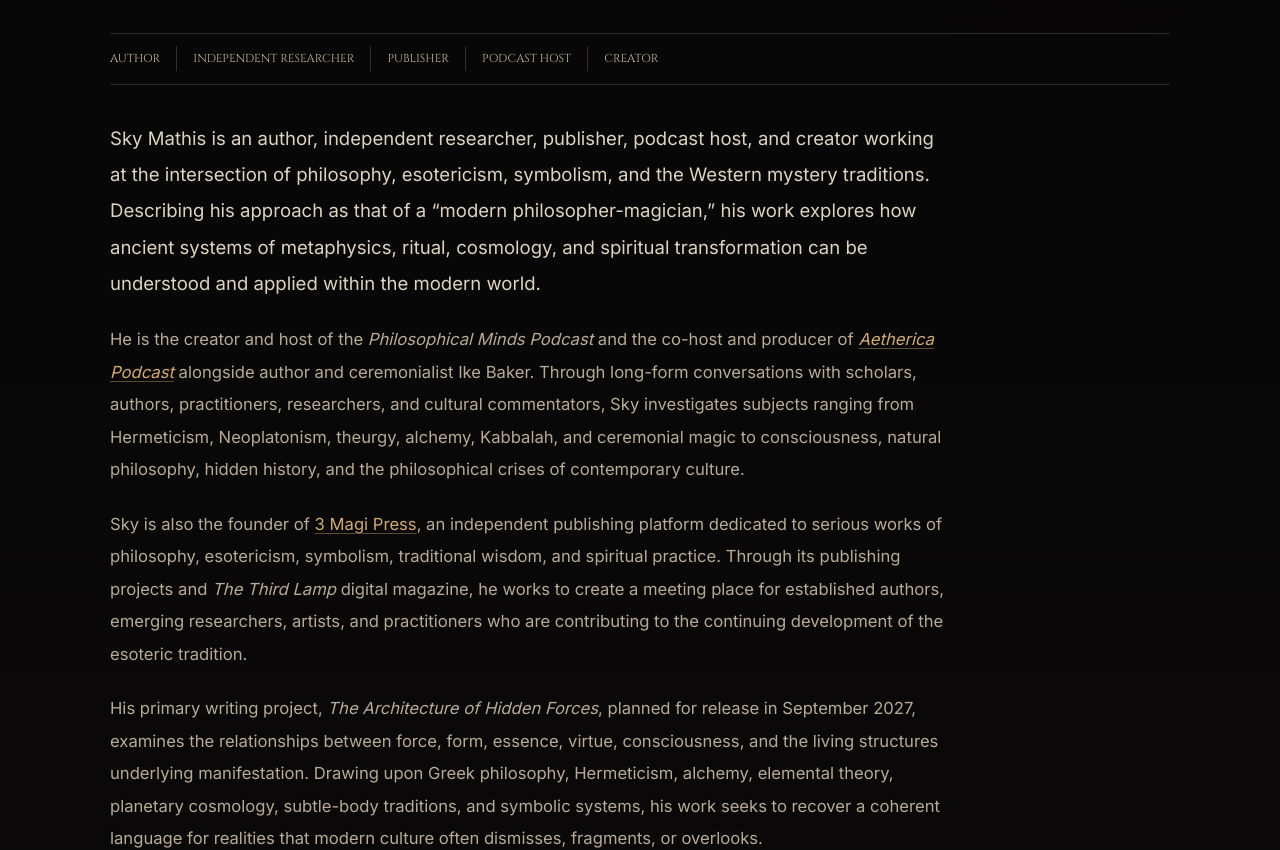
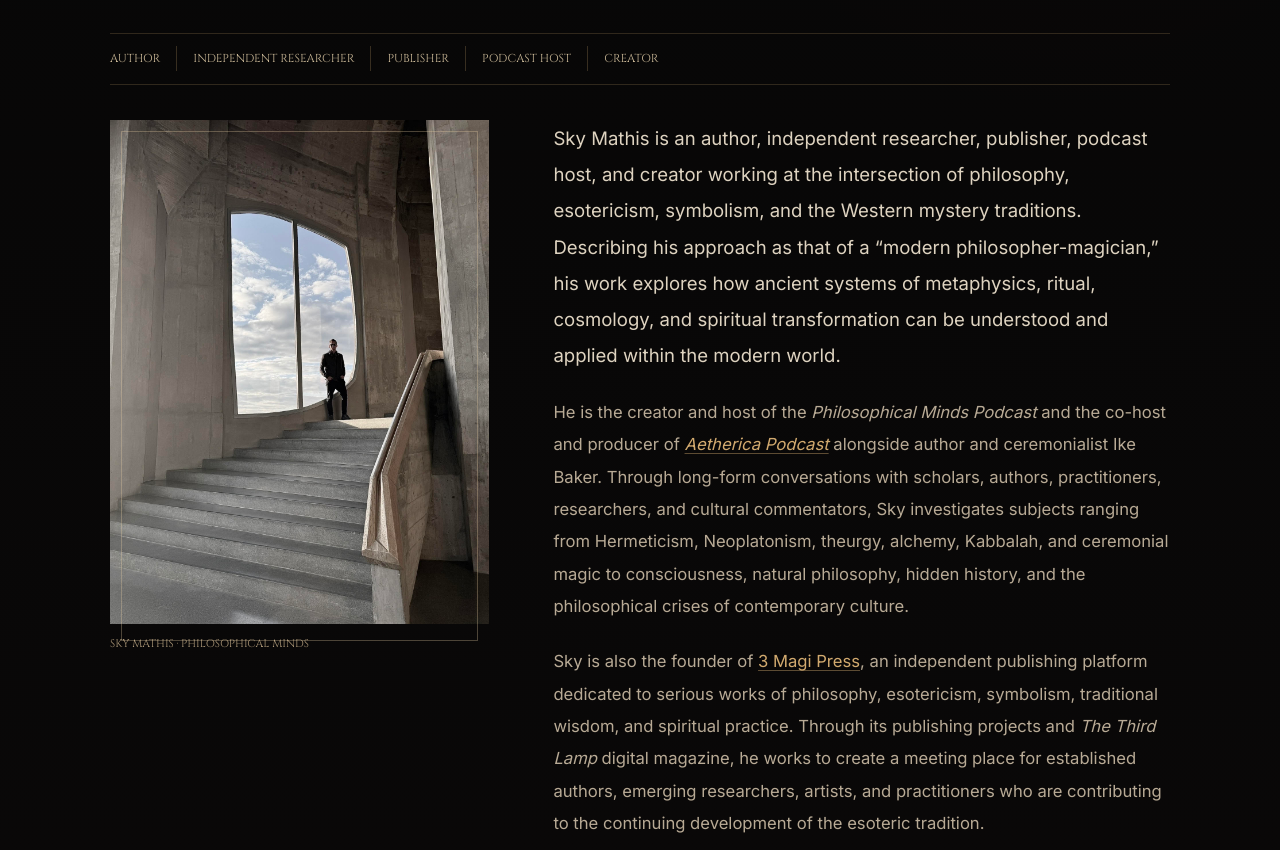
Before and after one commit to vitaldesignsource/philosophical-minds-podcast, a Next.js app: page /about in a window 1280 px wide. Shown: the part 1200-2050 px from the top of the page. Built offline with nearby package versions, Linux system fonts and the light colour scheme; no server answers.

Commit message:
Add Sky Mathis portrait and refine homepage copy

```diff
--- a/app/about/page.tsx
+++ b/app/about/page.tsx
@@ -1,5 +1,6 @@
 import { SiteHeader } from "@/components/SiteHeader";
 import type { Metadata } from "next";
+import Image from "next/image";
 
 export const metadata: Metadata = {
   title: "About",
@@ -27,8 +28,8 @@ export default function AboutPage() {
             <p>
               Featuring conversations with leading practitioners and experts, the show delves into ancient wisdom,
               metaphysical concepts, and transformative spiritual practices. With a strong emphasis on Theurgic,
-            Neoplatonic, Gnostic, and Rosicrucian traditions, the podcast also explores esoteric mystery traditions both
-            past and present.
+              Neoplatonic, Gnostic, and Rosicrucian traditions, the podcast also explores esoteric mystery traditions
+              both past and present.
             </p>
             <p>
               Ranging from the psycho-spiritual to the material-chemical nature of existence, Philosophical Minds boldly
@@ -54,6 +55,18 @@ export default function AboutPage() {
               <span>Creator</span>
             </div>
 
+            <div className="about-host__profile">
+              <figure className="about-host__portrait">
+                <Image
+                  src="/sky-mathis.jpg"
+                  alt="Sky Mathis standing within a monumental stone interior"
+                  width={1320}
+                  height={1752}
+                  sizes="(max-width: 760px) 100vw, 38vw"
+                />
+                <figcaption>Sky Mathis · Philosophical Minds</figcaption>
+              </figure>
+
               <div className="about-host__prose">
                 <p>
                   Sky Mathis is an author, independent researcher, publisher, podcast host, and creator working at the
@@ -78,15 +91,15 @@ export default function AboutPage() {
                     3 Magi Press
                   </a>
                   , an independent publishing platform dedicated to serious works of philosophy, esotericism, symbolism,
-                traditional wisdom, and spiritual practice. Through its publishing projects and <em>The Third Lamp</em>{" "}
-                digital magazine, he works to create a meeting place for established authors, emerging researchers,
-                artists, and practitioners who are contributing to the continuing development of the esoteric
-                tradition.
+                  traditional wisdom, and spiritual practice. Through its publishing projects and{" "}
+                  <em>The Third Lamp</em> digital magazine, he works to create a meeting place for established authors,
+                  emerging researchers, artists, and practitioners who are contributing to the continuing development
+                  of the esoteric tradition.
                 </p>
                 <p>
                   His primary writing project, <em>The Architecture of Hidden Forces</em>, planned for release in
-                September 2027, examines the relationships between force, form, essence, virtue, consciousness, and the
-                living structures underlying manifestation. Drawing upon Greek philosophy, Hermeticism, alchemy,
+                  September 2027, examines the relationships between force, form, essence, virtue, consciousness, and
+                  the living structures underlying manifestation. Drawing upon Greek philosophy, Hermeticism, alchemy,
                   elemental theory, planetary cosmology, subtle-body traditions, and symbolic systems, his work seeks to
                   recover a coherent language for realities that modern culture often dismisses, fragments, or
                   overlooks.
@@ -97,6 +110,7 @@ export default function AboutPage() {
                   participation in a living cosmos. His guiding aim is not merely to preserve the esoteric traditions of
                   the past, but to help articulate what they may become in the present.
                 </p>
+              </div>
             </div>
 
             <div className="social-strip social-strip--inline about-host__links">
--- a/app/globals.css
+++ b/app/globals.css
@@ -1990,6 +1990,41 @@ section:not(.hero) {
   border-left: 1px solid rgba(210, 170, 111, 0.24);
 }
 
+.about-host__profile {
+  align-items: start;
+  display: grid;
+  gap: clamp(2rem, 5vw, 4.5rem);
+  grid-template-columns: minmax(280px, 0.8fr) minmax(0, 1.3fr);
+}
+
+.about-host__portrait {
+  margin: 0;
+  max-width: 430px;
+  position: relative;
+}
+
+.about-host__portrait::after {
+  border: 1px solid rgba(236, 210, 165, 0.3);
+  content: "";
+  inset: 0.7rem;
+  pointer-events: none;
+  position: absolute;
+}
+
+.about-host__portrait img {
+  display: block;
+  height: auto;
+  width: 100%;
+}
+
+.about-host__portrait figcaption {
+  color: #a99576;
+  font-family: "Cinzel", Georgia, serif;
+  font-size: 0.68rem;
+  padding-top: 0.75rem;
+  text-transform: uppercase;
+}
+
 .about-host__prose {
   max-width: 840px;
 }
@@ -2019,6 +2054,16 @@ section:not(.hero) {
 
 .about-host__links {
   margin-top: 2.4rem;
+}
+
+@media (max-width: 860px) {
+  .about-host__profile {
+    grid-template-columns: 1fr;
+  }
+
+  .about-host__portrait {
+    max-width: 560px;
+  }
 }
 
 @media (max-width: 640px) {
--- a/app/page.tsx
+++ b/app/page.tsx
@@ -76,10 +76,6 @@ export default async function Home() {
           <div className="section-heading">
             <p className="eyebrow">Latest from the archive</p>
             <h2>Newest Conversation</h2>
-            <p>
-              The public feed is read server-side, sanitized before rendering, and cached so the archive remains fast and
-              composed even when a feed endpoint is temporarily unreachable.
-            </p>
           </div>
 
           {latest ? (
```
Also changed, not shown: public/sky-mathis.jpg (added). Lines whose indentation alone changed are shown as unchanged.
